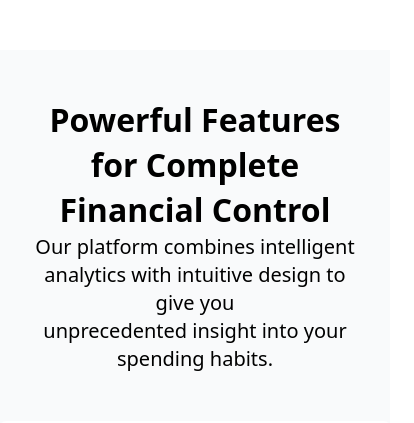
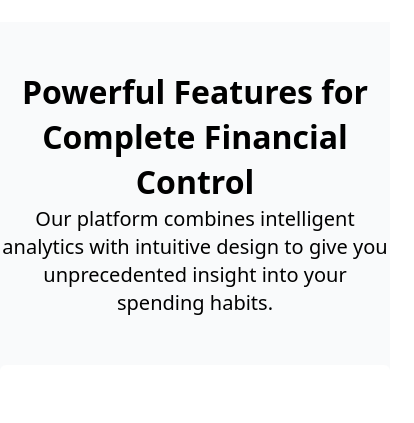
Before and after one commit to Carlglain/Expendee, a React (Vite) app: page / in a window 390 px wide. Shown: the part 1070-1493 px from the top of the page, 414 px wide, since content can reach past the window. Built offline with nearby package versions, Linux system fonts and the light colour scheme; some icons are missing.

Commit message:
style arrangement for mobile

```diff
--- a/src/Components/Navbar.jsx
+++ b/src/Components/Navbar.jsx
@@ -25,7 +25,7 @@ function Navbar() {
     )
   }
   return (
-    <nav className='top-0 sticky text-black w-full h-20 py-4 bg-gray-50 text-lg lg:text-[2rem] border-b-2 border-gray-100 '>
+    <nav className='top-0 sticky text-black w-screen h-20 py-4 bg-gray-50 text-lg lg:text-[2rem] border-b-2 border-gray-100 '>
         <div className='px-4 mx-auto relative'>
             <div className='flex items-center justify-between'>
                 <Link to='/'>
--- a/src/Pages/home/FeaturesSection.jsx
+++ b/src/Pages/home/FeaturesSection.jsx
@@ -15,7 +15,7 @@ const Feature =({feature})=>{
 function FeaturesSection() {
   return (
     <div>
-      <div className='text-center text-xl my-12 px-6'>
+      <div className='text-center text-xl my-12 lg:px-6'>
        <h1 className='text-[2rem] font-bold '> Powerful Features for Complete Financial Control</h1>
        <p >Our platform combines intelligent analytics with intuitive design
           to give you <br /> unprecedented insight into your spending habits.</p>
--- a/src/Pages/home/HeroSection.jsx
+++ b/src/Pages/home/HeroSection.jsx
@@ -5,7 +5,7 @@ import SyncLockIcon from '@mui/icons-material/SyncLock';
 import { Link } from 'react-router-dom';
 function HeroSection() {
   return (
-    <div className='flex flex-col lg:flex-row text-xl space-x-4 space-y-10 px-6 '>
+    <div className='flex flex-col lg:flex-row text-xl space-x-4 space-y-10 lg:px-6 '>
         <div className=' lg:w-1/2 w-screen '>
 
             <h1 className='font-bold text-[2rem] lg:text-[4rem] mb-6 text-center lg:text-left '>Smart Expense Tracking Across All Your Mobile Money Platforms</h1>
--- a/src/Pages/home/Home.jsx
+++ b/src/Pages/home/Home.jsx
@@ -25,7 +25,7 @@ function Home() {
   )
 }
 const Section = ()=>{
-  return(<div className='w-full bg-white h-auto pl-4 lg:p-18 my-30 text-xl text-center' >
+  return(<div className='w-full bg-white h-auto p-2 lg:p-18 my-30 text-xl text-center' >
 
         <h1 className='text-[3rem] my-4'>Your Complete Financial Dashboard</h1>
         <p>Get a holistic view of your finances with our intuitive and powerful dashboard.</p>
```
